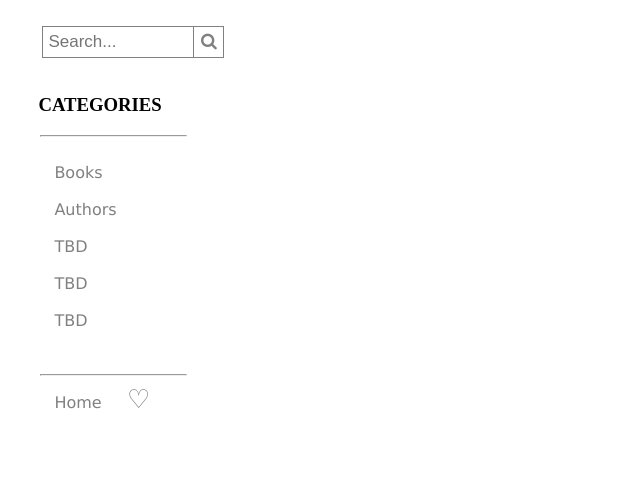
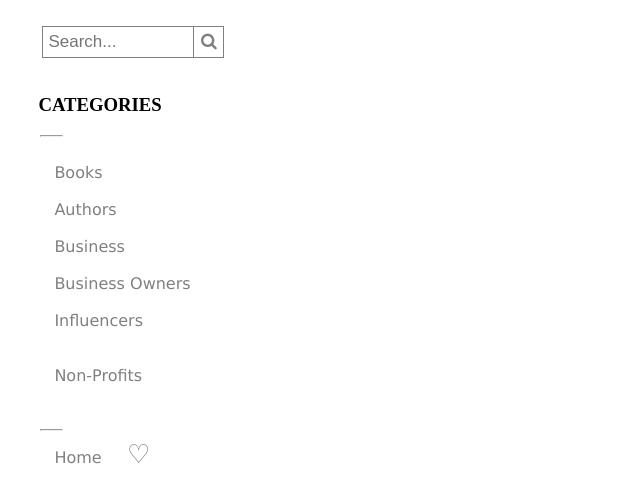
Before and after one commit to twilightsparkles/boi, a Django app: page /books/ in a window 1280 px wide. Shown: the top 503 px of the page, without its empty margins (0-640 px from the left). Run offline with Django 3.2, Linux system fonts and the light colour scheme; data that the repository does not hold is empty.

Commit message:
Applied Changes

```diff
--- a/boisubDirectory/boisubDirectoryApp/templates/books.html
+++ b/boisubDirectory/boisubDirectoryApp/templates/books.html
@@ -6,7 +6,6 @@
     <title>African-American Book Club</title>
     <link rel="stylesheet" href="{% static 'css/Final_Project.css' %}">
     <link rel="stylesheet" href="https://cdnjs.cloudflare.com/ajax/libs/font-awesome/4.7.0/css/font-awesome.min.css">
-
   </head>
   <body>
     <div class="transbox">
@@ -15,13 +14,14 @@
           <button type="submit"><i class="fa fa-search"></i></button>
        </form>
     </div><br>
-    <div>
-      <h3 style="font : 16px "verdana", monospace;">CATEGORIES</h3><hr style="width: 12%; margin-left: 2px;"><br>
+    <div class=navmenu>
+      <h3 style="font : 16px "verdana", sans-serif;">CATEGORIES</h3><hr style="width: 12%; margin-left: 2px;"><br>
       <a class="buttonMain" href="#" title="Click to learn for BOOKS">Books</a><br><br>
       <a class="buttonMain" href="#"  title="Click to learn for AUTHORS">Authors</a><br><br>
-      <a class="buttonMain" href="#"  title="">TBD</a><br><br>
-      <a class="buttonMain" href="#"  title="">TBD</a><br><br>
-      <a class="buttonMain" href="#"  title="">TBD</a><br><br><br>
+      <a class="buttonMain" href="#"  title="Click to learn for Business">Business</a><br><br>
+      <a class="buttonMain" href="#"  title="Click to learn for Business Owners">Business Owners</a><br><br>
+      <a class="buttonMain" href="#"  title="Click to learn for Influencers">Influencers</a><br><br><br>
+      <a class="buttonMain" href="#"  title="Click to learn for Non-Profits">Non-Profits</a><br><br><br>
       <hr style="width: 12%; margin-left: 2px;">
       <a class="buttonMain" href="#"  title="Click to Home Page">Home&nbsp;&nbsp;&nbsp;&nbsp;&nbsp;<span style='font-size:26px;'>&#9825;</span></a><br><br>
     </div>
@@ -31,8 +31,8 @@
         <a href="#"><img src="{{book.image_url}}" alt="" width="100%" height="100%" style="border:1px solid grey;"></a>
         <p>{{book.title}}</p>
         <p>{{book.author_name}}</p>
-      </div>
+        <p>{{book.description}}</p>
+    </div>
       {% endfor %}
-
   </body>
 </html>
--- a/boisubDirectory/static/css/Final_Project.css
+++ b/boisubDirectory/static/css/Final_Project.css
@@ -2,6 +2,10 @@ body{
     margin: 2%;
     margin-left: 3%;
     margin-right: 3%;
+  }
+
+.navmenu{
+float:left;
 }
 
 form.search_bk input[type=text] {
@@ -44,21 +48,7 @@ body{
     padding-top: 16px;
     padding-bottom: 16px;
     text-align: justify;
-    font : 16px "verdana", monospace;
-  }
-
-  .books-window{
-    height:580px;
-    margin-left:23%;
-    margin-right:10px;
-    margin-top: -400px;
-  }
-
-  .authors-window{
-    height:580px;
-    margin-left:23%;
-    margin-right:10px;
-    margin-top: 2%;
+    font : 16px "verdana", sans-serif;
 }
 
 .style_books{
```
Lines whose indentation alone changed are shown as unchanged.
